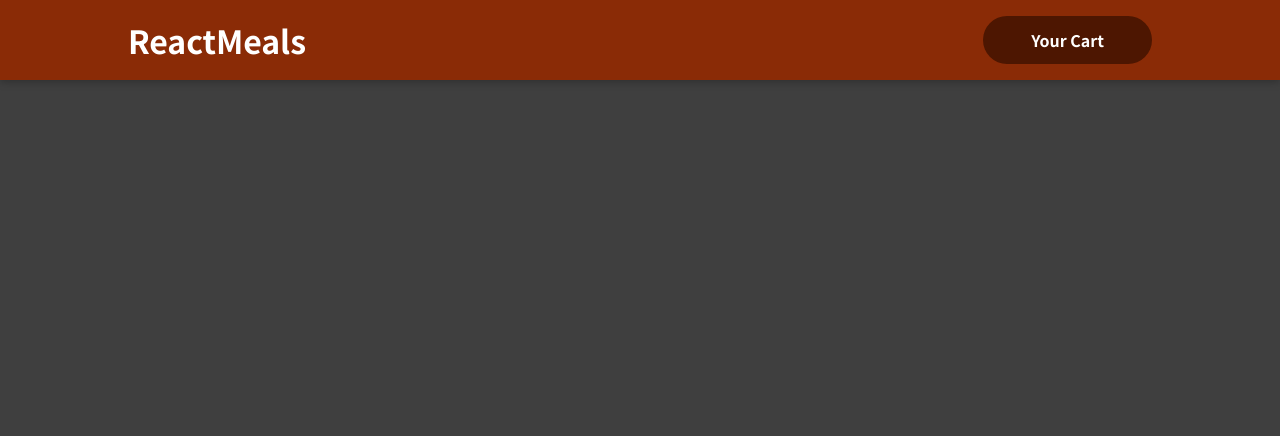
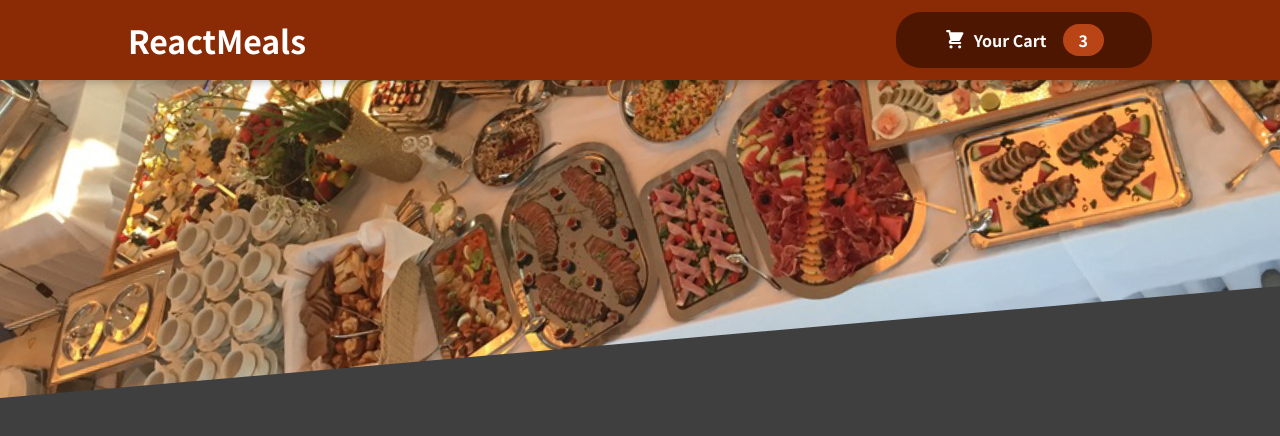
Before and after one commit to Abhii1999/React-FoodOrdering-App, a React (Create React App) app: page / in a window 1280 px wide. Shown: the top 436 px of the page. Built offline with nearby package versions, Linux system fonts and the light colour scheme.

Commit message:
feature : cart icon and image added also dummy counter added in the view cart section

```diff
--- /dev/null
+++ b/src/components/Cart/CartIcon.js
@@ -0,0 +1,14 @@
+import classes from './CartIcon.module.css'
+const CartIcon = () => {
+    return (
+      <svg className={classes.carticon}
+        xmlns='http://www.w3.org/2000/svg'
+        viewBox='0 0 20 20'
+        fill='currentColor'
+      >
+        <path d='M3 1a1 1 0 000 2h1.22l.305 1.222a.997.997 0 00.01.042l1.358 5.43-.893.892C3.74 11.846 4.632 14 6.414 14H15a1 1 0 000-2H6.414l1-1H14a1 1 0 00.894-.553l3-6A1 1 0 0017 3H6.28l-.31-1.243A1 1 0 005 1H3zM16 16.5a1.5 1.5 0 11-3 0 1.5 1.5 0 013 0zM6.5 18a1.5 1.5 0 100-3 1.5 1.5 0 000 3z' />
+      </svg>
+    );
+  };
+
+export default CartIcon;
--- /dev/null
+++ b/src/components/Cart/CartIcon.module.css
@@ -0,0 +1,5 @@
+.carticon {
+    width: 1.35rem;
+    height: 1.35rem;
+    margin-right: 0.5rem;
+  }
--- a/src/components/Layout/Header.js
+++ b/src/components/Layout/Header.js
@@ -1,6 +1,7 @@
 import { Fragment } from "react";
 import classes from "./Header.module.css";
 import HeaderCartButton from "./HeaderCartButton";
+import meals from '../../assets/meals.jpg'
 
 const Header = (props) => {
   return (
@@ -9,7 +10,9 @@
         <h1>ReactMeals</h1>
         <HeaderCartButton />
       </header>
-
+      <div className={classes.mainimage}>
+        <img src={meals} alt="the food" />
+      </div>
     </Fragment>
   );
 };
--- a/src/components/Layout/Header.module.css
+++ b/src/components/Layout/Header.module.css
@@ -27,3 +27,17 @@
   object-fit: cover;
   transform: rotateZ(-5deg) translateY(-4rem) translateX(-1rem);
 }
+
+.mainimage {
+  width: 100%;
+  height: 25rem;
+  z-index: 0;
+  overflow: hidden;
+}
+
+.mainimage img {
+  width: 110%;
+  height: 100%;
+  object-fit: cover;
+  transform: rotateZ(-5deg) translateY(-4rem) translateX(-1rem);
+}
--- a/src/components/Layout/HeaderCartButton.js
+++ b/src/components/Layout/HeaderCartButton.js
@@ -1,9 +1,12 @@
+import CartIcon from "../Cart/CartIcon";
 import classes from "./HeaderCartButton.module.css";
 
 const HeaderCartButton = () => {
   return (
     <button className={classes.button}>
+      <CartIcon></CartIcon>
       <span>Your Cart</span>
+      <span className={classes.badge}>3</span>
     </button>
   );
 };
```
Also changed, not shown: src/assets/meals.jpg (added).
